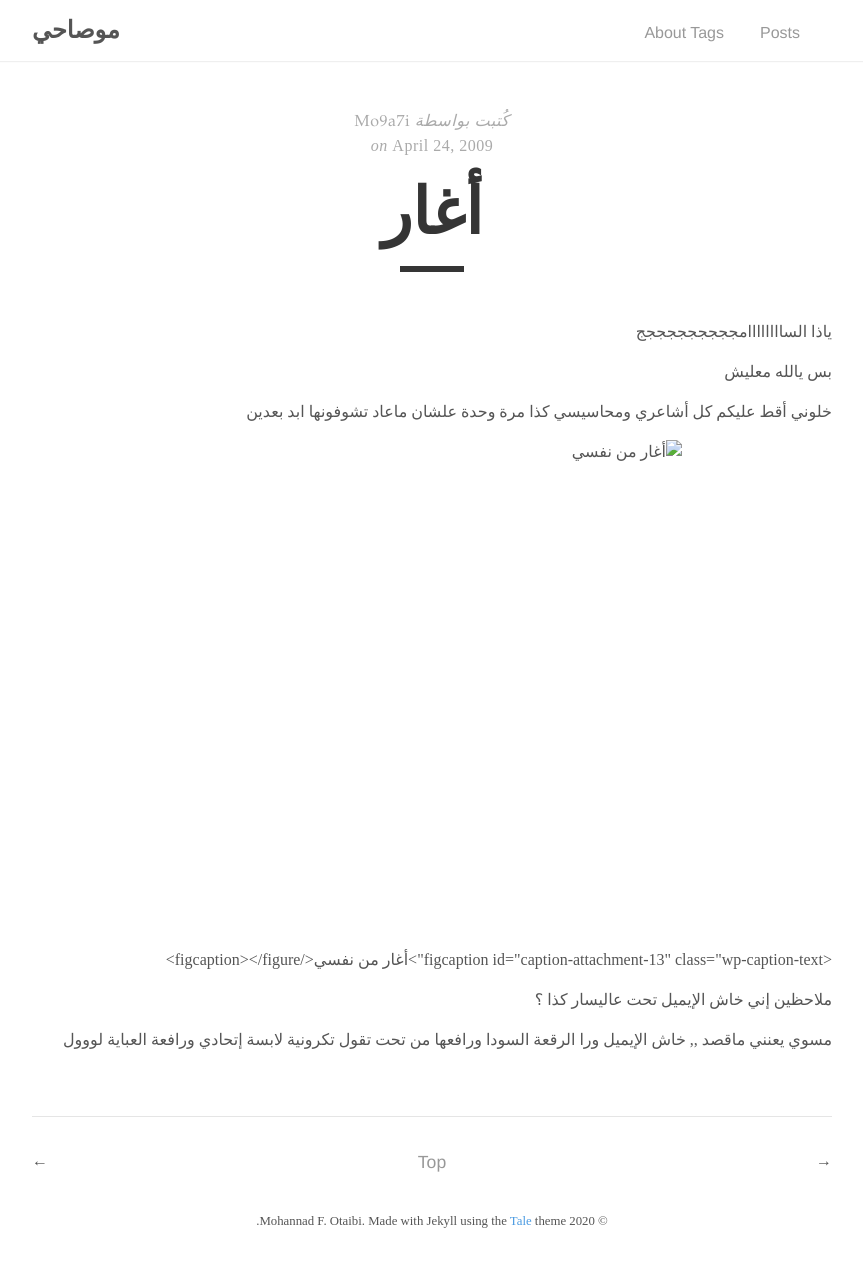
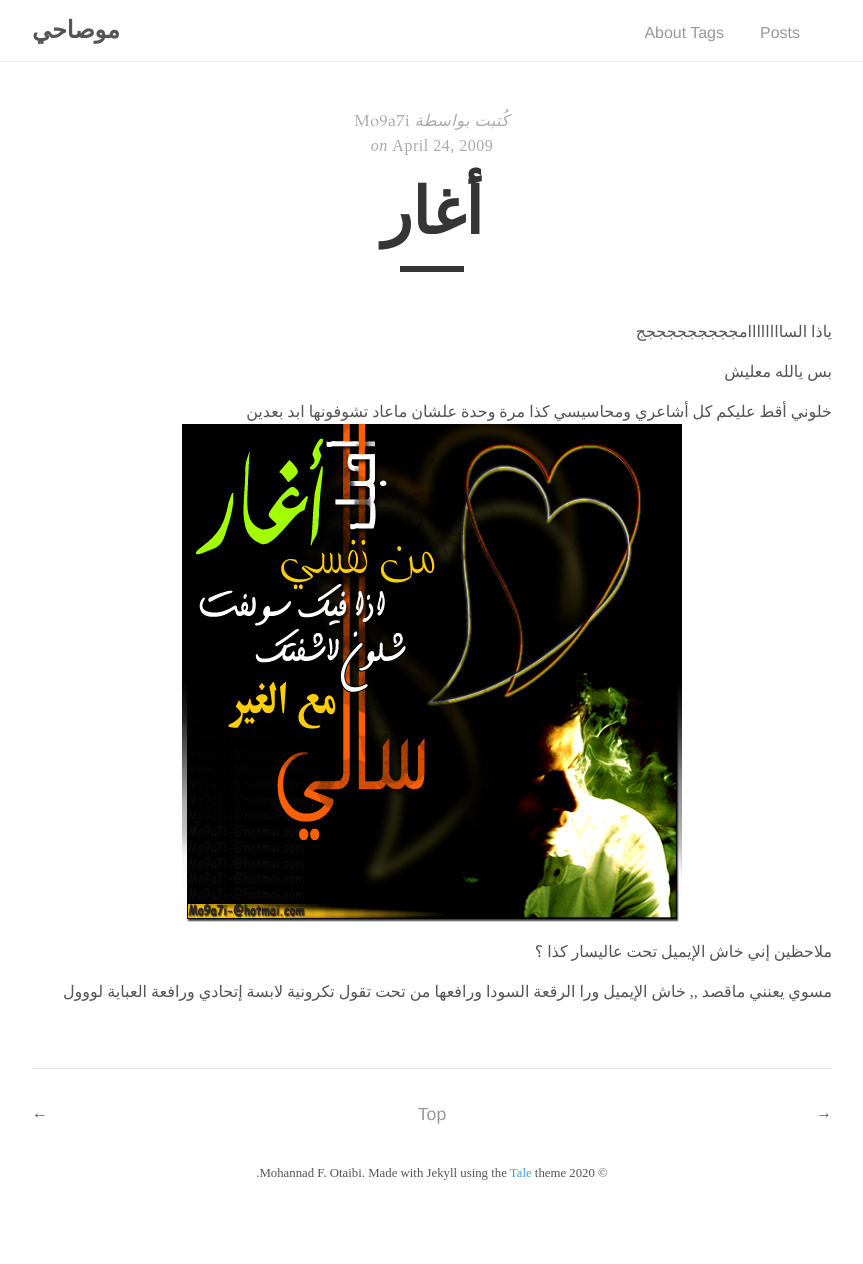
Before and after one commit to mo9a7i/jekyll_mo9a7i_com, a Jekyll site: the page built from _posts/2009-04-25-أغار.md, in a window 1280 px wide. Shown: the whole page, without its empty margins (208-1071 px from the left). Built offline with Jekyll 4.4.1, drawn with Linux system fonts in a browser that asks for light colours; some web fonts are replaced; after the commit the page ends 1216 px from its top, so only the background shows below that.

Commit message:
Update 2009-04-25-أغار.md

```diff
--- a/_posts/2009-04-25-أغار.md
+++ b/_posts/2009-04-25-أغار.md
@@ -18,9 +18,8 @@ tags:
 
 بس يالله معليش
 
-خلوني أقط عليكم كل أشاعري ومحاسيسي كذا مرة وحدة علشان ماعاد تشوفونها ابد بعدين<figure id="attachment_13" aria-describedby="caption-attachment-13" style="width: 500px" class="wp-caption alignnone">
-
-<img class="size-full wp-image-13" title="أغار" src="http://mo9a7i.com/wp-content/uploads/2009/04/aghar.jpg" alt="أغار من نفسي" width="500" height="500" srcset="http://www.mo9a7i.com/wp-content/uploads/2009/04/aghar.jpg 500w, http://www.mo9a7i.com/wp-content/uploads/2009/04/aghar-150x150.jpg 150w, http://www.mo9a7i.com/wp-content/uploads/2009/04/aghar-300x300.jpg 300w" sizes="(max-width: 500px) 100vw, 500px" /> <figcaption id="caption-attachment-13" class="wp-caption-text">أغار من نفسي</figcaption></figure>
+خلوني أقط عليكم كل أشاعري ومحاسيسي كذا مرة وحدة علشان ماعاد تشوفونها ابد بعدين
+![أغار من نفسي](/assets/files/2009/04/aghar.jpg)
 
 ملاحظين إني خاش الإيميل تحت عاليسار كذا ؟
 
```
